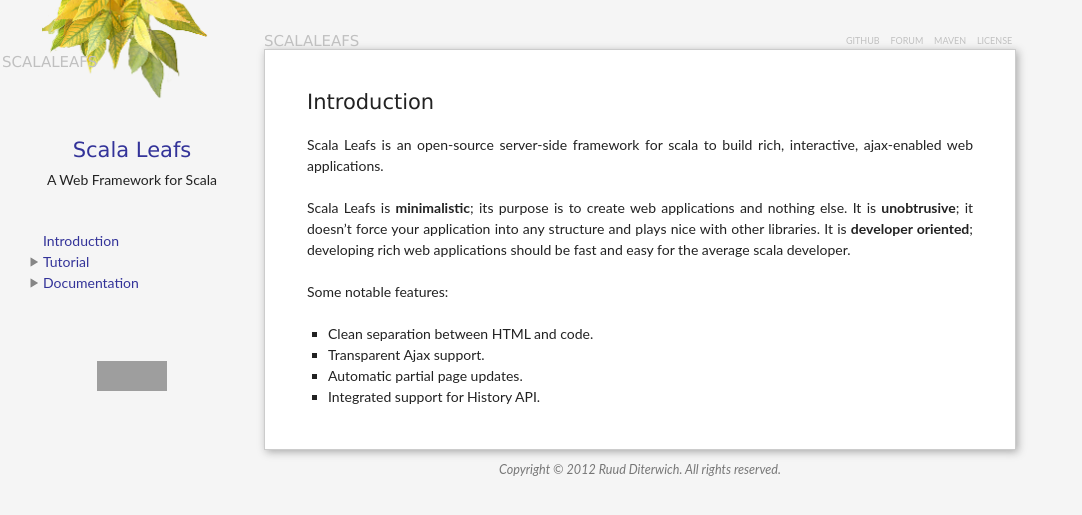
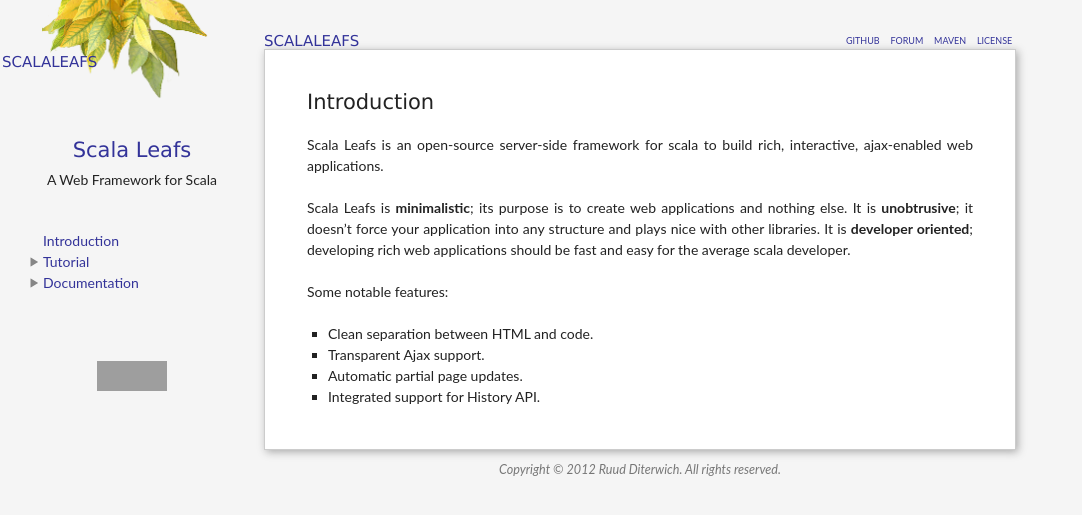
Before and after one commit to scalastuff/scalaleafs, a Jekyll site: the page built from index.md, in a window 1280 px wide. Shown: the top 515 px of the page, without its empty margins (0-1082 px from the left). Built offline with Jekyll 4.4.1, drawn with Linux system fonts in a browser that asks for light colours; grey boxes are pictures that could not be loaded.

Commit message:
Updated stylesheets/scalaleafs.css

```diff
--- a/stylesheets/scalaleafs.css
+++ b/stylesheets/scalaleafs.css
@@ -235,11 +235,11 @@ ul.compact li a {
 /* @end */
 
 /* @group Header */
-#header, #header a { color: silver; }
+#header, #header a {}
 #header .hover { color: transparent; }
 #header:hover a { color: black; text-shadow: #aaa 2px 2px 3px;}
 #header:hover a:hover { text-decoration: none; }
-#header a:hover .hover { color: silver; }
+#header a:hover .hover { }
 #header {
 	position: relative;
 	font-variant: small-caps;
@@ -281,7 +281,7 @@ ul.compact li a {
 //	font-size: 10pt;
 	line-height: 75%
 }
-#header:hover .byline a { color: silver; text-shadow: none; }
+#header:hover .byline a { text-shadow: none; }
 #header:hover .byline a:hover { color: black; text-shadow: #aaa 1px 1px 2px;}
 
 /* @group Twitter */
```
